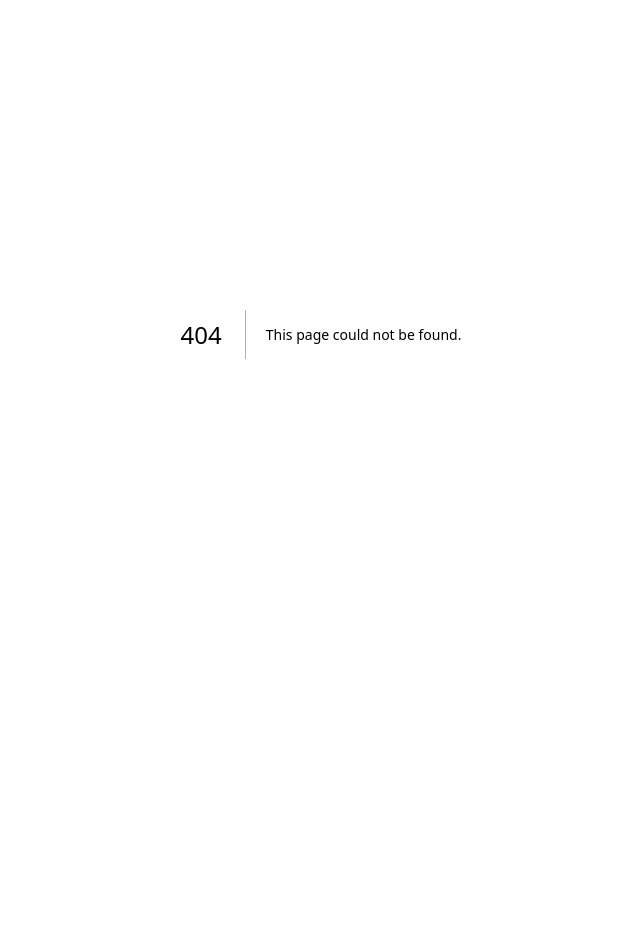
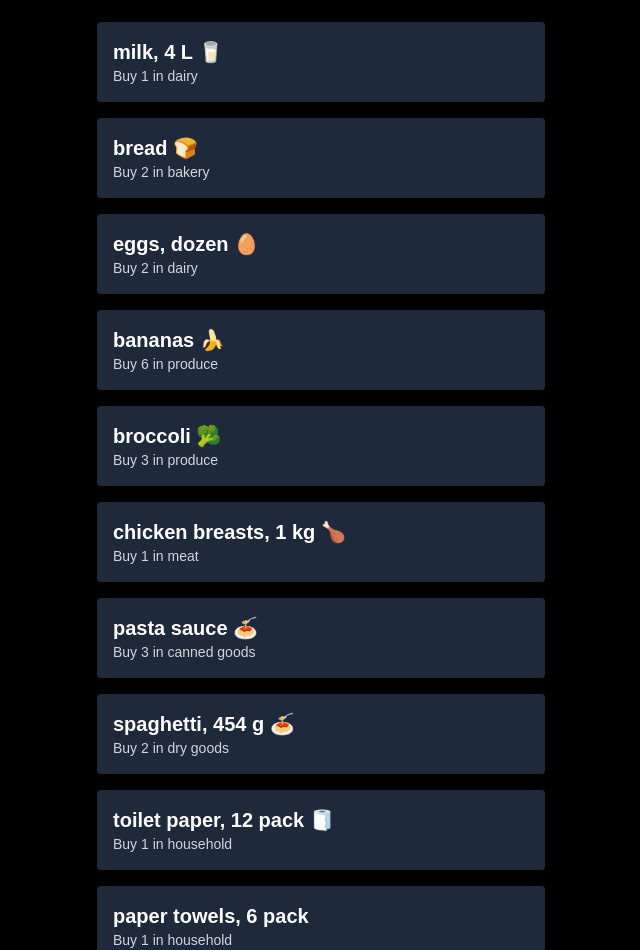
Before and after one commit to Anchal-Anand/cprg306-assignments, a Next.js app: page /week-3 in a window 1280 px wide. Before the commit this address had no page. Shown: the part 66-1016 px from the top of the page, without its empty margins (319-959 px from the left). Before the commit the page ends 800 px from the top, so only its background shows below. Built offline with nearby package versions, Linux system fonts and the light colour scheme.

Commit message:
I edited the week-3 folder with three different js. files under the app folder and edited root/app/page.js as well

```diff
--- a/app/page.js
+++ b/app/page.js
@@ -2,12 +2,20 @@ import Link from "next/link";
 
 export default function Home() {
   return (
-    <main>
-      <h1>CPRG 306: Web Development 2 - Assignments</h1>
-      <p>
-        <Link href="/week-2">Go to Week 2 Assignment</Link>
-      </p>
-      <p>More weekly assignments will be added here soon!</p>
+    <main className="p-6">
+      <h1 className="text-3xl font-bold mb-4">Assignments</h1>
+      <ul className="space-y-2">
+        <li>
+          <Link href="/week-2" className="text-blue-600 hover:underline">
+            Week 2
+          </Link>
+        </li>
+        <li>
+          <Link href="/week-3" className="text-blue-600 hover:underline">
+            Week 3
+          </Link>
+        </li>
+      </ul>
     </main>
   );
 }
--- /dev/null
+++ b/app/week-3/item-list.js
@@ -0,0 +1,93 @@
+import Item from "./item";
+
+const item1 = {
+  name: "milk, 4 L 🥛",
+  quantity: 1,
+  category: "dairy",
+};
+
+const item2 = {
+  name: "bread 🍞",
+  quantity: 2,
+  category: "bakery",
+};
+
+const item3 = {
+  name: "eggs, dozen 🥚",
+  quantity: 2,
+  category: "dairy",
+};
+
+const item4 = {
+  name: "bananas 🍌",
+  quantity: 6,
+  category: "produce",
+};
+
+const item5 = {
+  name: "broccoli 🥦",
+  quantity: 3,
+  category: "produce",
+};
+
+const item6 = {
+  name: "chicken breasts, 1 kg 🍗",
+  quantity: 1,
+  category: "meat",
+};
+
+const item7 = {
+  name: "pasta sauce 🍝",
+  quantity: 3,
+  category: "canned goods",
+};
+
+const item8 = {
+  name: "spaghetti, 454 g 🍝",
+  quantity: 2,
+  category: "dry goods",
+};
+
+const item9 = {
+  name: "toilet paper, 12 pack 🧻",
+  quantity: 1,
+  category: "household",
+};
+
+const item10 = {
+  name: "paper towels, 6 pack",
+  quantity: 1,
+  category: "household",
+};
+
+const item11 = {
+  name: "dish soap 🍽️",
+  quantity: 1,
+  category: "household",
+};
+
+const item12 = {
+  name: "hand soap 🧼",
+  quantity: 4,
+  category: "household",
+};
+
+
+export default function ItemList() {
+  return (
+    <ul className="mt-4">
+      <Item item={item1} />
+      <Item item={item2} />
+      <Item item={item3} />
+      <Item item={item4} />
+      <Item item={item5} />
+      <Item item={item6} />
+      <Item item={item7} />
+      <Item item={item8} />
+      <Item item={item9} />
+      <Item item={item10} />
+      <Item item={item11} />
+      <Item item={item12} />
+    </ul>
+  );
+}
--- /dev/null
+++ b/app/week-3/item.js
@@ -0,0 +1,12 @@
+export default function Item({ item }) {
+  const { name, quantity, category } = item;
+
+  return (
+    <li className="bg-[#1e293b] text-white p-4 mb-4 rounded shadow">
+      <h2 className="text-xl font-bold">{name}</h2>
+      <p className="text-sm text-gray-300">
+        Buy {quantity} in {category}
+      </p>
+    </li>
+  );
+}
--- /dev/null
+++ b/app/week-3/page.js
@@ -0,0 +1,12 @@
+import ItemList from "./item-list";
+
+export default function Page() {
+  return (
+    <main className="p-6 bg-black min-h-screen flex justify-center">
+      <div className="w-full max-w-md">
+        <h1 className="text-4xl font-bold text-white mb-6">Shopping List</h1>
+        <ItemList />
+      </div>
+    </main>
+  );
+}
```
